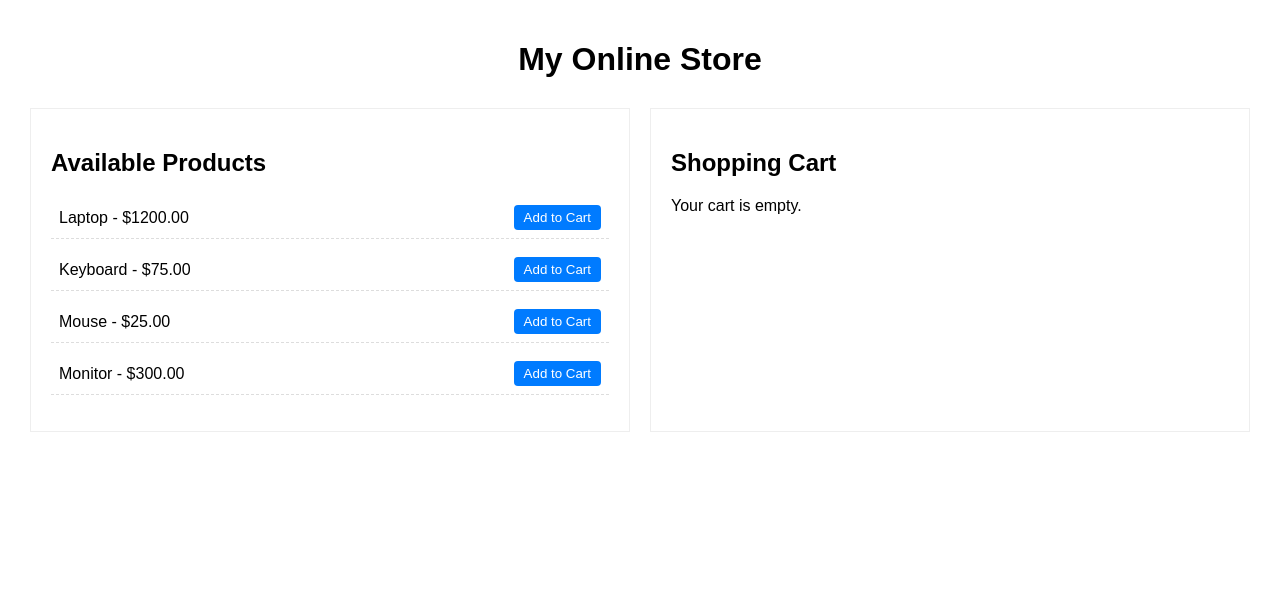
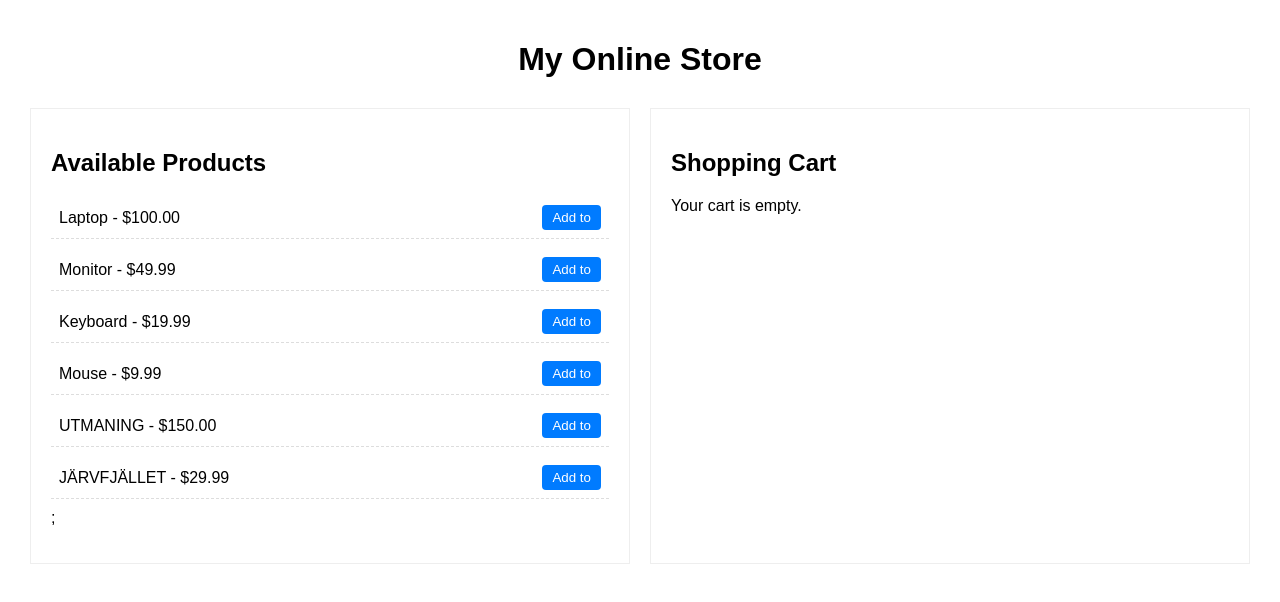
Before and after one commit to Islam-Atwa/cart, a React (Create React App) app: page / in a window 1280 px wide. Shown: the top 602 px of the page. Built offline with nearby package versions, Linux system fonts and the light colour scheme.

Commit message:
feat(products): add ProductList component with static product array and integrate add-to-cart functionality

```diff
--- a/src/components/ProductList.js
+++ b/src/components/ProductList.js
@@ -1,35 +1,39 @@
 import React from 'react';
 import { useDispatch } from 'react-redux';
 import { addItemToCart } from '../features/cart/cartSlice';
-import './ProductList.css'; // Optional: for basic styling
+import './ProductList.css';
 
+// Initial Array of Products
 const products = [
-  { id: 'p1', name: 'Laptop', price: 1200 },
-  { id: 'p2', name: 'Keyboard', price: 75 },
-  { id: 'p3', name: 'Mouse', price: 25 },
-  { id: 'p4', name: 'Monitor', price: 300 },
-];
+  { id: 1, name: 'Laptop', price: 100},
+  { id: 2, name: 'Monitor', price: 49.99 },
+  { id: 3, name: 'Keyboard', price: 19.99 },
+  { id: 4, name: 'Mouse', price: 9.99 },
+  { id: 5, name: 'UTMANING ', price: 150},
+  { id: 6, name: 'JÄRVFJÄLLET', price: 29.99 }
+]
 
-const ProductList = () => {
-  const dispatch = useDispatch();
+const ProductList =()=>{
+  const dispatch = useDispatch(); // Hook to dispatch actions to the Redux store
 
-  const handleAddToCart = (product) => {
+  // handler to add a product to the cart
+  const handleAddToCart =(product)=>{
     dispatch(addItemToCart(product));
   };
 
-  return (
-    <div className="product-list">
+  return(
+    <div className='product-list'>
       <h2>Available Products</h2>
       <ul>
-        {products.map((product) => (
+        {products.map((product)=>(
           <li key={product.id}>
             {product.name} - ${product.price.toFixed(2)}
-            <button onClick={() => handleAddToCart(product)}>Add to Cart</button>
+            <button onClick={()=>handleAddToCart(product)}> Add to </button>
           </li>
-        ))}
+        ))};
       </ul>
     </div>
   );
-};
+}
 
 export default ProductList;
```
